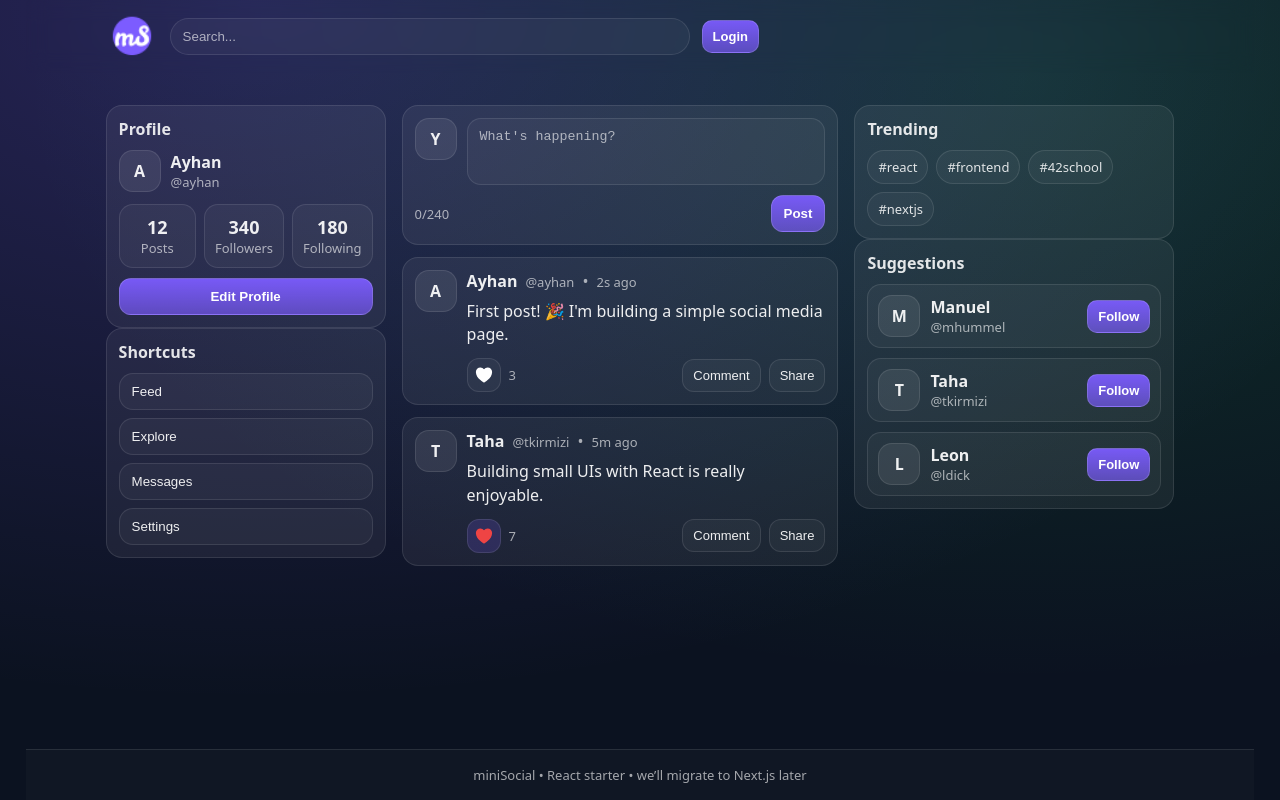
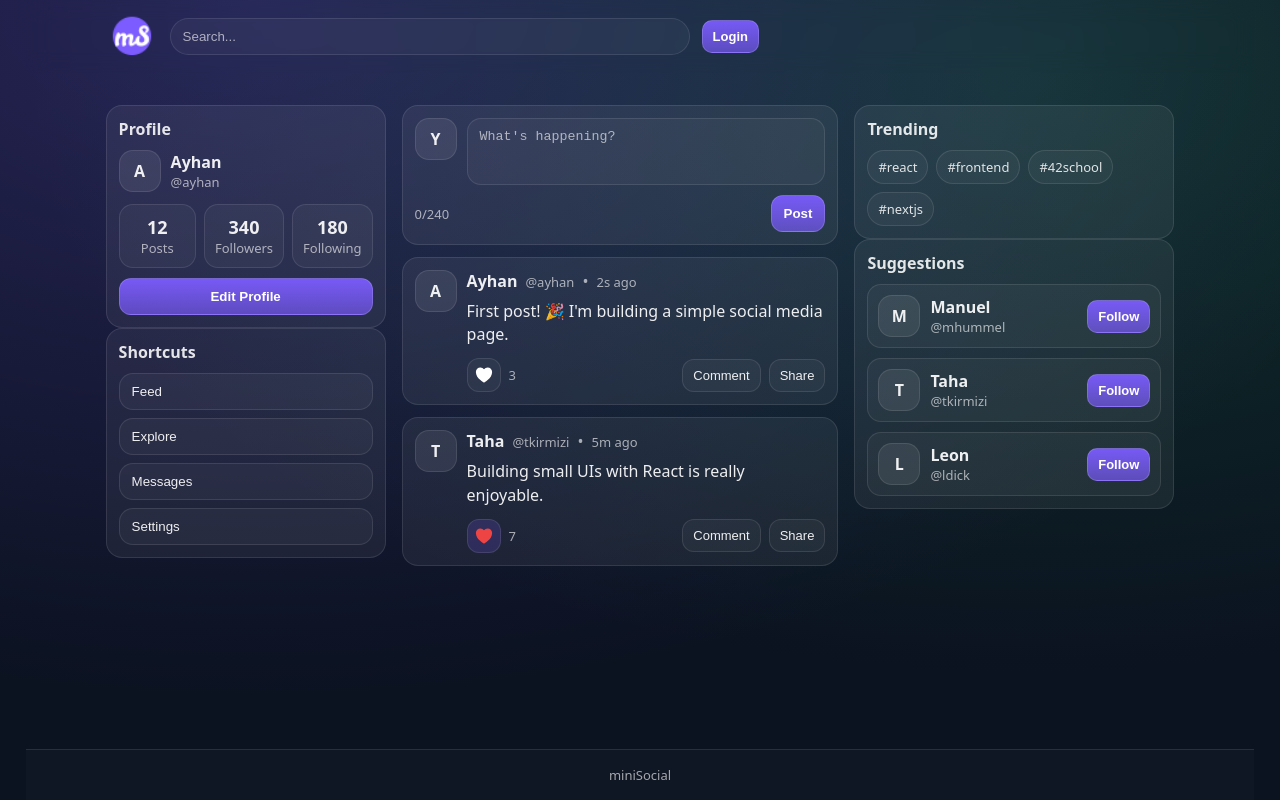
Before and after one commit to agdemirayhan/ft_transcendence, a Next.js app in the folder frontend/: page /home in a window 1280 px wide. Built offline with nearby package versions, Linux system fonts and the light colour scheme.

Commit message:
footer text was updated

```diff
--- a/frontend/app/home/page.tsx
+++ b/frontend/app/home/page.tsx
@@ -290,7 +290,7 @@ export default function Home() {
         <aside className="volume" />
       </main>
 
-      <footer className="footer muted">miniSocial • React starter • we’ll migrate to Next.js later</footer>
+      <footer className="footer muted">miniSocial </footer>
     </div>
   );
 }
```
